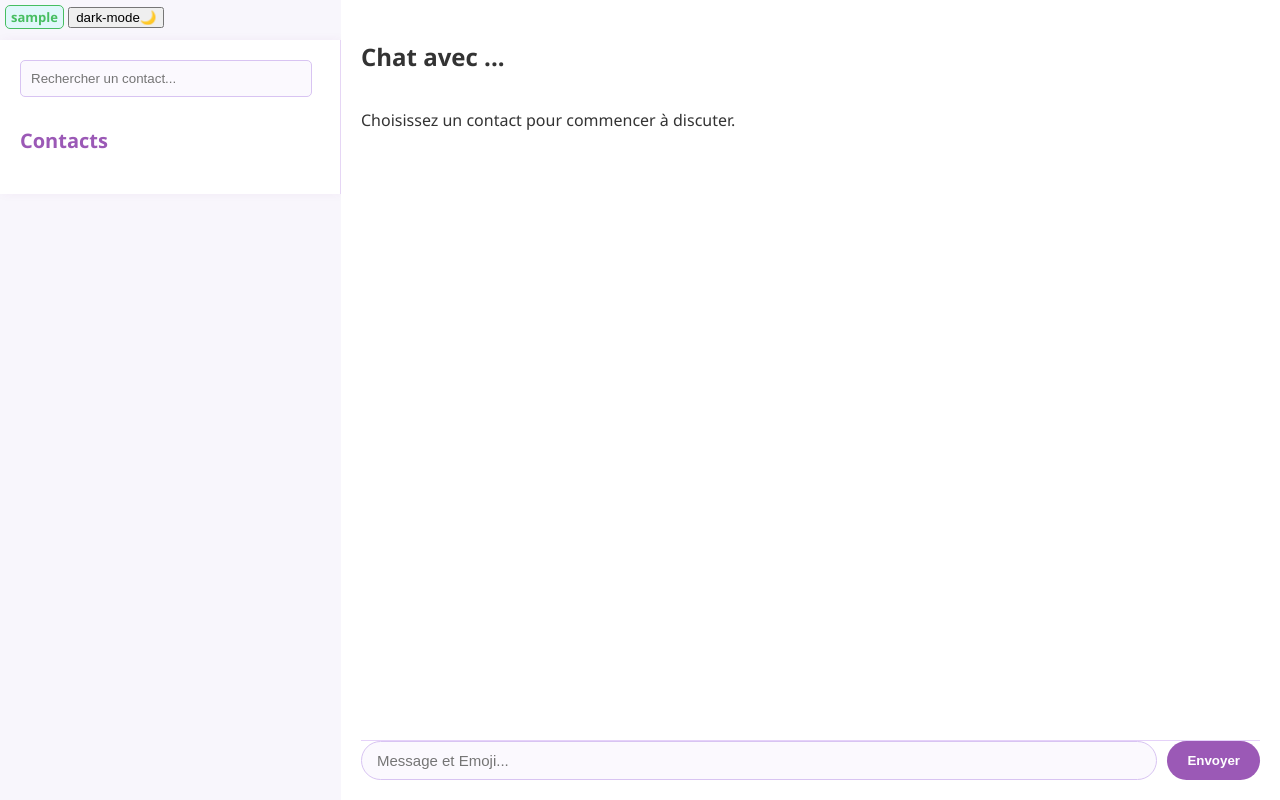
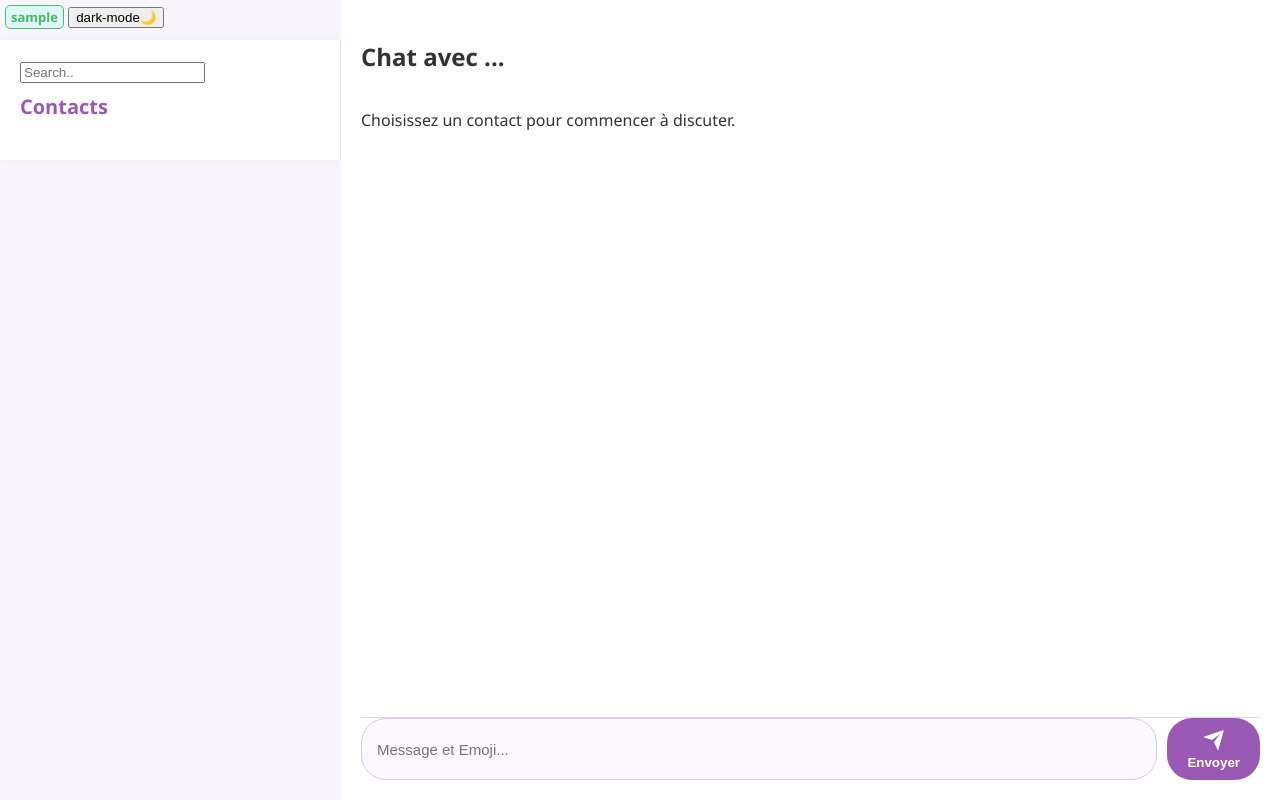
Before and after one commit to salomon-10/OpalTalk, a PHP site: page /chat.php in a window 1280 px wide. Run offline with PHP 8.4, Linux system fonts and the light colour scheme; the visitor is signed in with stand-in values (Sample User, id 1); data that the repository does not hold is empty.

Commit message:
Update chat.php

```diff
--- a/chat.php
+++ b/chat.php
@@ -23,11 +23,14 @@ $username = $_SESSION['username'];
 
   <div class="chat">
      <h2 id="userStatus" class="user-status"><?php echo htmlspecialchars($username); ?></h2>
-       <button onclick="toggleDarkMode()" class="dark-mode-btn">dark-mode🌙</button>
+       <button onclick="toggleDarkMode()" id="dark-mode-btn">dark-mode🌙</button>
 
     <div class="email">
 
-      <input type="text" id="recherche" placeholder="Rechercher un contact..." class="search-bar">
+<div class="InputContainer">
+  <input placeholder="Search.." id="input" class="input" name="text" type="text">
+
+</div>
 
       <h3>Contacts</h3>
       <ul class="contact-list">
@@ -43,14 +46,17 @@ $username = $_SESSION['username'];
             echo '<li onclick="openChat(' . $user['id'] . ', \'' . $user['username'] . '\')">' . htmlspecialchars($user['username']) . '</li>';
         }
 
-
         ?>
       </ul>
     </div>
   </div>
 
   <div class="message-zone">
+
+  <div class="chat-header-box">
   <h2 id="chatWith" class="chat-with">Chat avec ...</h2>
+</div>
+
 
     <div class="message_box" id="messages">
       <p>Choisissez un contact pour commencer à discuter.</p>
@@ -59,7 +65,27 @@ $username = $_SESSION['username'];
     <form id="messageForm" class="typing-area">
 
       <input type="text" id="message" name="message" placeholder="Message et Emoji..." required>
-      <button type="submit">Envoyer</button>
+     <!-- send-->
+<button type="submit" class="send-btn">
+  <div class="svg-wrapper-1">
+    <div class="svg-wrapper">
+      <svg
+        xmlns="http://www.w3.org/2000/svg"
+        viewBox="0 0 24 24"
+        width="24"
+        height="24"
+      >
+        <path fill="none" d="M0 0h24v24H0z"></path>
+        <path
+          fill="currentColor"
+          d="M1.946 9.315c-.522-.174-.527-.455.01-.634l19.087-6.362c.529-.176.832.12.684.638l-5.454 19.086c-.15.529-.455.547-.679.045L12 14l6-8-8 6-8.054-2.685z"
+        ></path>
+      </svg>
+    </div>
+  </div>
+  <span>Envoyer</span>
+</button>
+
     </form>
   </div>
 </div>
@@ -105,7 +131,7 @@ document.getElementById('messageForm').addEventListener('submit', function(e) {
 });
 
 //  recherche
-document.getElementById('recherche').addEventListener('input', function () {
+document.getElementById('input').addEventListener('input', function () {
     const query = this.value.toLowerCase();
     document.querySelectorAll('.contact-list li').forEach(item => {
         const name = item.textContent.toLowerCase();
@@ -113,7 +139,7 @@ document.getElementById('recherche').addEventListener('input', function () {
     });
 });
 
-// dark
+//
 function toggleDarkMode() {
     document.body.classList.toggle('dark-mode');
     localStorage.setItem('darkMode', document.body.classList.contains('dark-mode'));
@@ -142,7 +168,7 @@ picker.on('emoji', emoji => {
   input.value += emoji;
   input.focus();
 });
-</script>
+
 </script>
 </body>
 </html>
```
